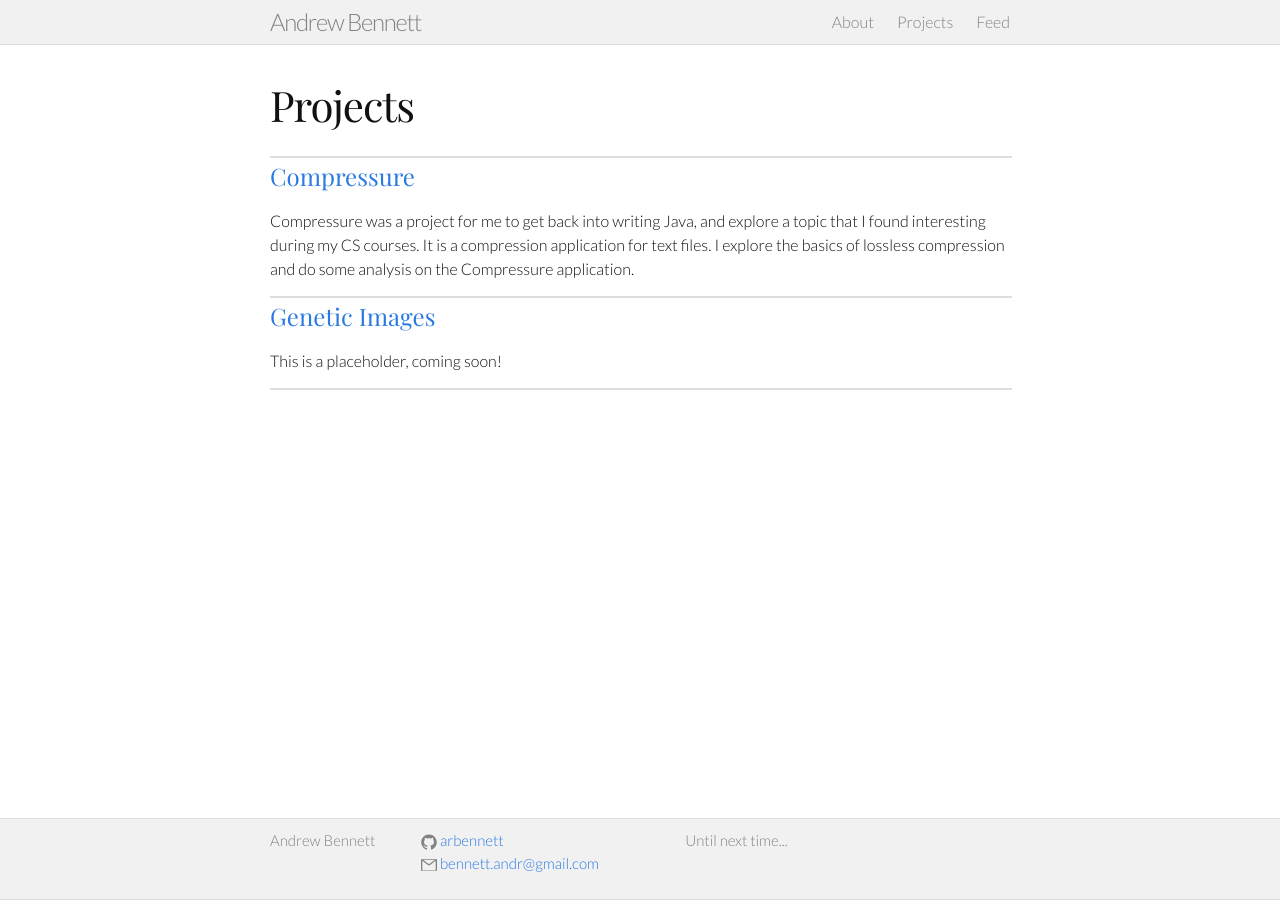
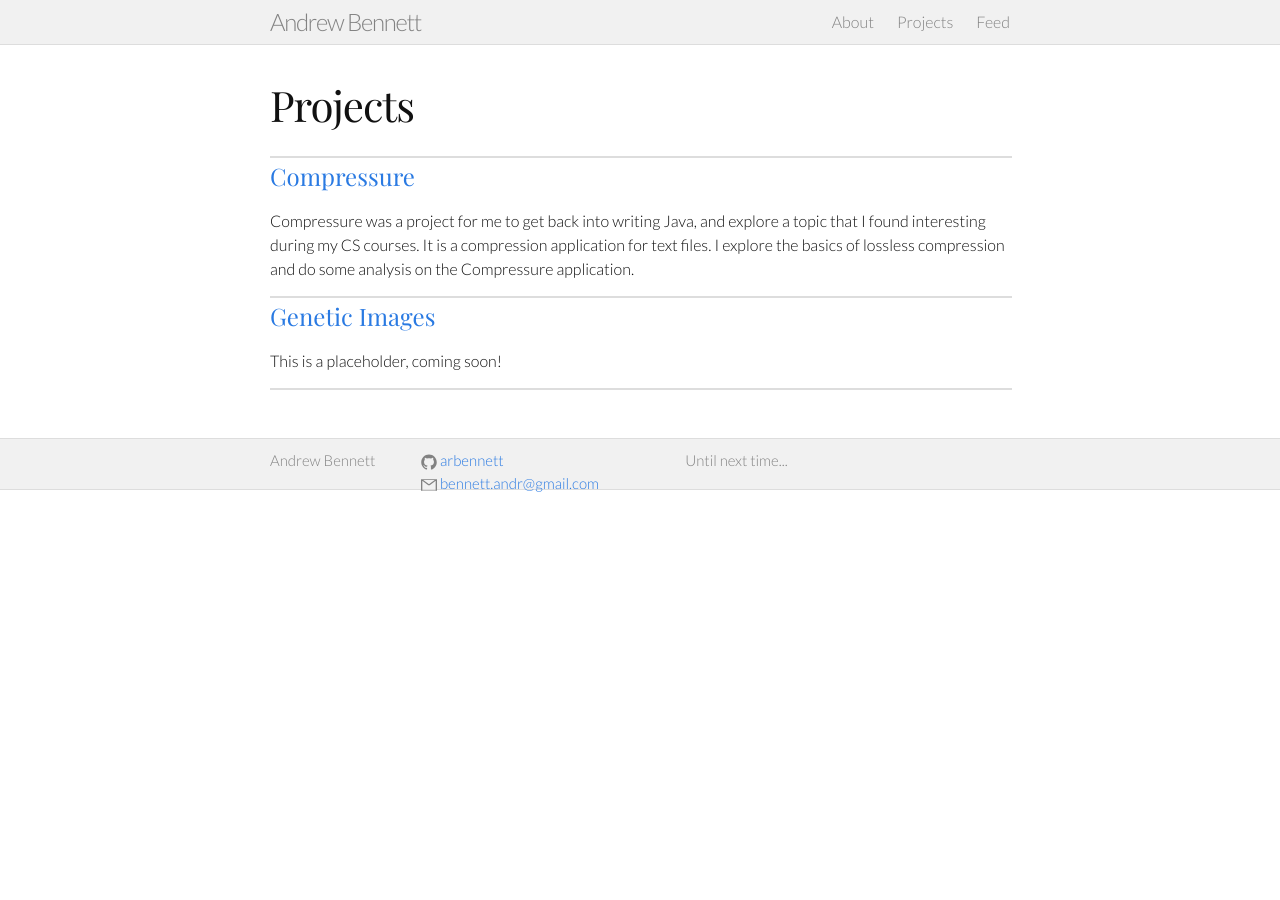
Before and after one commit to arbennett/arbennett.github.io, a Jekyll site: the page built from projects.md, in a window 1280 px wide. Built offline with Jekyll 4.4.1, drawn with Linux system fonts in a browser that asks for light colours.

Commit message:
..........

```diff
--- a/_sass/_layout.scss
+++ b/_sass/_layout.scss
@@ -101,7 +101,7 @@
     padding: 10px 0;
     position: fixed;
     width: 100%;
-    bottom: 0px;
+    height: $spacing-unit;
 }
 
 .footer-heading {
@@ -218,7 +218,7 @@
 
 .post-content {
 	margin-top: $spacing-unit;
-    margin-bottom: $spacing-unit;
+    margin-bottom: -$spacing-unit;
 
     h2 {
         font-size: 32px;
```
